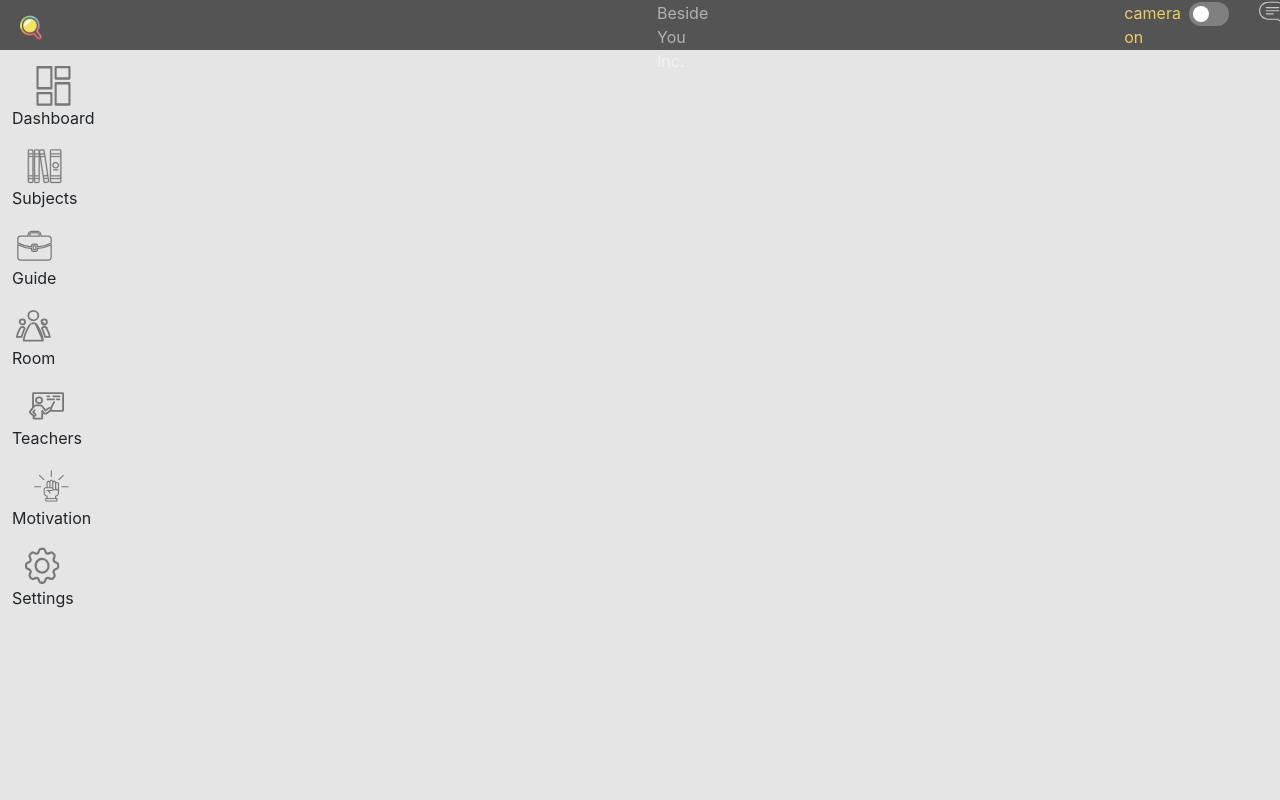
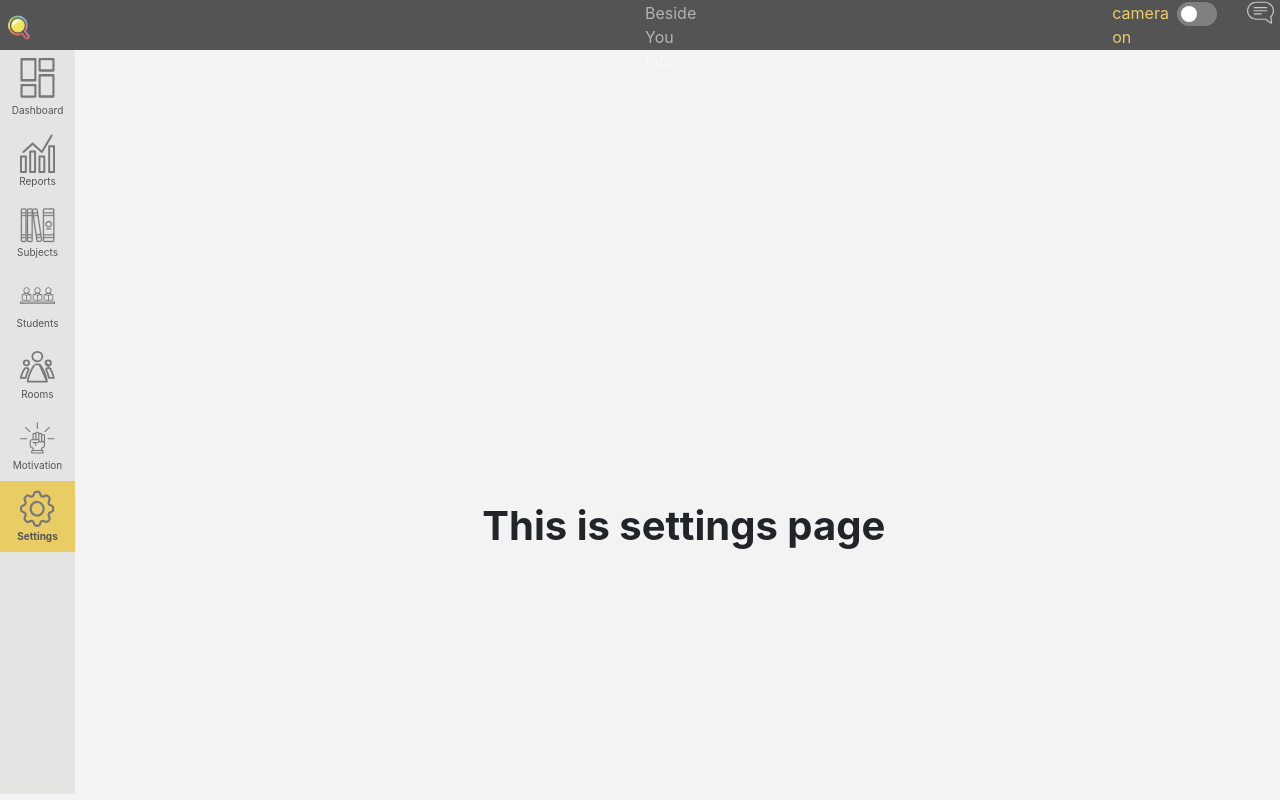
Before and after one commit to ummu2222/newdash, a React (Create React App) app: page /settings in a window 1280 px wide. Shown: the top 800 px of the page. Built offline with nearby package versions, Linux system fonts and the light colour scheme; what fusioncharts, react-fusioncharts would draw is missing.

Commit message:
Navigation completed

```diff
--- a/src/components/Atoms/SideNavBar.css
+++ b/src/components/Atoms/SideNavBar.css
@@ -0,0 +1,4 @@
+.custom-nav .active {
+	background-color: "#eacc64";
+	font-weight: "bold";
+}
--- a/src/components/Atoms/SideNavBar.js
+++ b/src/components/Atoms/SideNavBar.js
@@ -1,38 +1,133 @@
-import React from "react";
+import React, { useState } from "react";
+import "./SideNavBar.css";
 import Icon from "./Icon/Icon";
 import { Link } from "react-router-dom";
 
 const SideNavBar = () => {
+	// Active logic
+	const route = window.location.pathname.split("/")[1];
+
+	let index;
+
+	switch (route) {
+		case "":
+			index = 0;
+			break;
+		case "reports":
+			index = 1;
+			break;
+
+		case "subjects":
+			index = 2;
+			break;
+
+		case "students":
+			index = 3;
+			break;
+		case "rooms":
+			index = 4;
+			break;
+		case "motivation":
+			index = 5;
+			break;
+		case "settings":
+			index = 6;
+			break;
+		default:
+	}
+
+	const array = [false, false, false, false, false, false, false];
+	array[index] = true;
+
+	const [active, setActive] = useState(array);
+	const isActive = (index) => {
+		const updatedArray = [false, false, false, false, false, false, false];
+		updatedArray[index] = true;
+		setActive(updatedArray);
+		// backgroundColor: "#eacc64",
+		// fontWeight: "bold",
+	};
+
+	const ulStyle = { listStyle: "none", paddingLeft: "0px" };
+	const liStyle = (index) => {
+		return {
+			padding: "8px",
+			textAlign: "center",
+			fontSize: "10px",
+			backgroundColor: active[index] && "#eacc64",
+			fontWeight: active[index] && "bold",
+			transition: "0.3s,backgroundColor 0.3s ease-in-out",
+		};
+	};
+	const linkStyle = { textDecoration: "none", color: "#545454" };
+
+	const spanStyle = { display: "block", marginTop: "5px" };
+
 	return (
-		<nav>
-			<ul className='nav nav-tab text-center'>
-				<li className='nav-item mt-3 active'>
-					<Icon name='Dashboard' />
-					Dashboard
+		<nav className='custom-nav'>
+			<ul style={ulStyle}>
+				<li
+					style={liStyle(0)}
+					className={active[0] ? "active" : " "}
+					onClick={() => isActive(0)}>
+					<Link to='/' style={linkStyle}>
+						<Icon name='Dashboard' />
+						<span style={spanStyle}>Dashboard</span>
+					</Link>
 				</li>
-				<li className='nav-item mt-3'>
-					<Icon name='Subjects' />
-					Subjects
+				<li
+					style={liStyle(1)}
+					className={active[1] ? "active" : " "}
+					onClick={() => isActive(1)}>
+					<Link to='/reports' style={linkStyle}>
+						<Icon name='Reports' />
+						<span>Reports</span>
+					</Link>
 				</li>
-				<li className='nav-item mt-3'>
-					<Icon name='Guide' />
-					Guide
+				<li
+					style={liStyle(2)}
+					className={active[2] ? "active" : " "}
+					onClick={() => isActive(2)}>
+					<Link to='/subjects' style={linkStyle}>
+						<Icon name='Subjects' />
+						<span>Subjects</span>
+					</Link>
 				</li>
-				<li className='nav-item mt-3'>
-					<Icon name='Rooms' />
-					Room
+				<li
+					style={liStyle(3)}
+					className={active[3] ? "active" : " "}
+					onClick={() => isActive(3)}>
+					<Link to='/students' style={linkStyle}>
+						<Icon name='Students' />
+						<span>Students</span>
+					</Link>
 				</li>
-				<li className='nav-item mt-3'>
-					<Icon name='Teachers' />
-					Teachers
+				<li
+					style={liStyle(4)}
+					className={active[4] ? "active" : " "}
+					onClick={() => isActive(4)}>
+					<Link to='/rooms' style={linkStyle}>
+						<Icon name='Rooms' />
+						<span>Rooms</span>
+					</Link>
 				</li>
-				<li className='nav-item mt-3'>
-					<Icon name='Motivation' />
-					Motivation
+				<li
+					style={liStyle(5)}
+					className={active[5] ? "active" : " "}
+					onClick={() => isActive(5)}>
+					<Link to='/motivation' style={linkStyle}>
+						<Icon name='Motivation' />
+						<span>Motivation</span>
+					</Link>
 				</li>
-				<li className='nav-item mt-3'>
-					<Icon name='Settings' />
-					Settings
+				<li
+					style={liStyle(6)}
+					className={active[6] ? "active" : " "}
+					onClick={() => isActive(6)}>
+					<Link to='/settings' style={linkStyle}>
+						<Icon name='Settings' />
+						<span>Settings</span>
+					</Link>
 				</li>
 			</ul>
 		</nav>
--- /dev/null
+++ b/src/components/Content/DummyContent.js
@@ -0,0 +1,11 @@
+import React from "react";
+
+const DummyContent = (props) => {
+	return (
+		<div className='text-center'>
+			<span className='fs-1 fw-bold'>This is {props.name} page</span>
+		</div>
+	);
+};
+
+export default DummyContent;
--- a/src/components/screens/StudentDashboard.js
+++ b/src/components/screens/StudentDashboard.js
@@ -8,15 +8,14 @@
 const StudentDashboard = () => {
 	return (
 		<Router>
-			<div className='container-fluid'>
+			<div>
 				<div className='row'>
 					<Navbar />
 				</div>
-				<div className='row'>
+				<div>
 					<div
 						style={{
 							display: "inline-block",
-							width: "5%",
 							marginRight: "20px",
 						}}>
 						<SideNavBar />
--- a/src/components/screens/TeacherDashboard.js
+++ b/src/components/screens/TeacherDashboard.js
@@ -5,22 +5,27 @@
 
 import TeacherContent from "../Content/TeacherContent";
 import ReportContent from "../Content/ReportContent";
+import DummyContent from "../Content/DummyContent";
 
 import { BrowserRouter as Router, Switch, Route } from "react-router-dom";
 
 const TeacherDashboard = () => {
 	return (
 		<Router>
-			<div className='container-fluid'>
-				<div className='row'>
+			<div>
+				<div
+					className='container-fluid'
+					style={{ paddingRight: "0px", paddingLeft: "0px" }}>
 					<Navbar />
 				</div>
-				<div className='row'>
+
 				<div
 					style={{
 						display: "inline-block",
-							width: "5%",
+						width: "75px",
+						height: "93vh",
 						marginRight: "20px",
+						backgroundColor: "#e4e4e2",
 					}}>
 					<SideNavBar />
 				</div>
@@ -33,13 +38,22 @@
 						<Route exact path='/reports'>
 							<ReportContent />
 						</Route>
-							<Route exact path='/subjects'></Route>
-							<Route exact path='/students'></Route>
-							<Route exact path='/rooms'></Route>
-							<Route exact path='/motivation'></Route>
-							<Route exact path='/settings'></Route>
+						<Route exact path='/subjects'>
+							<DummyContent name='subjects' />
+						</Route>
+						<Route exact path='/students'>
+							<DummyContent name='students' />
+						</Route>
+						<Route exact path='/rooms'>
+							<DummyContent name='rooms' />
+						</Route>
+						<Route exact path='/motivation'>
+							<DummyContent name='motivation' />
+						</Route>
+						<Route exact path='/settings'>
+							<DummyContent name='settings' />
+						</Route>
 					</Switch>
-					</div>
 				</div>
 			</div>
 		</Router>
--- a/src/index.css
+++ b/src/index.css
@@ -5,7 +5,7 @@
 		"Helvetica Neue", sans-serif;
 	-webkit-font-smoothing: antialiased;
 	-moz-osx-font-smoothing: grayscale;
-	background-color: #e5e5e5;
+	background-color: #f3f3f3;
 }
 
 code {
```
Lines whose indentation alone changed are shown as unchanged.
